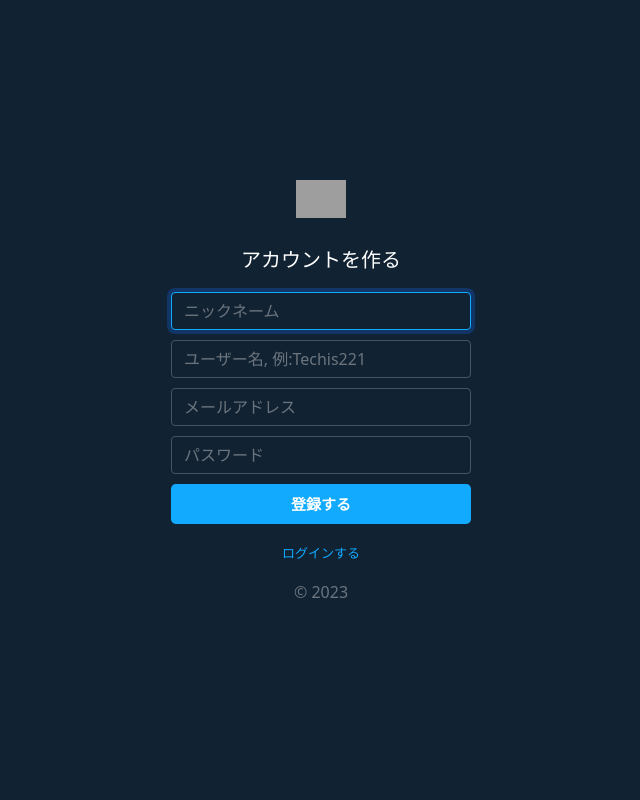
After one commit to iri-1/TwitterClone, a PHP site: page /sign-up.php in a window 1280 px wide. The commit adds this page. Shown: the whole page, without its empty margins (319-959 px from the left). Run offline with PHP 8.4, Linux system fonts and the light colour scheme; grey boxes are pictures that could not be loaded.

Commit message:
会員登録画面＆ログイン画面

```diff
--- a/Views/css/style.css
+++ b/Views/css/style.css
@@ -1,6 +1,9 @@
 /*
 全体
 ****/
+html {
+  height:100%;
+}
 .container {
   display: flex;
   justify-content: center;
@@ -47,7 +50,12 @@
   color: #fff;
 }
 
-a{}
+a{
+  font-size: 13px;
+  color: #1af;
+  text-decoration: none;
+
+}
 
 /*
 サイド
@@ -231,3 +239,42 @@ a{}
     margin-top:10px;
   }
 }
+/*
+会員登録（ログイン画面共用）
+******/
+body.signup{
+    display: flex;
+    align-items: center;
+    padding-top: 40px;
+    padding-bottom: 40px;
+    height: 100%;
+}
+.signup {
+    background: #123;
+    color: #fff;
+}
+.signup .form-signup{
+    width: 100%;
+    max-width: 330px;
+    padding: 15px;
+    margin: auto;
+}
+.signup .logo-white{
+    margin-bottom: 30px;
+    width: 50px;
+}
+.signup h1{
+    font-size: 20px;
+    margin-bottom: 20px;
+}
+.signup input{
+  margin-bottom: 10px;
+  background-color: #123;
+  border-color: #456;
+  color: #fff;
+}
+.signup input:focus{
+    background-color: #123;
+    border-color: #1af;
+    color: #fff;
+}
--- /dev/null
+++ b/Views/sign-up.php
@@ -0,0 +1,33 @@
+<!DOCTYPE html>
+<html lang="ja">
+
+<head>
+    <meta charset="UTF-8">
+    <meta http-equiv="X-UA-Compatible" content="IE=edge">
+    <meta name="viewport" content="width=device-width, initial-scale=1.0">
+    <link rel="icon" href="../Views/img/logo-twitterblue.svg">
+    <!-- Bootstrap CSS -->
+    <link href="https://cdn.jsdelivr.net/npm/bootstrap@5.0.0-beta1/dist/css/bootstrap.min.css" rel="stylesheet" integrity="sha384-giJF6kkoqNQ00vy+HMDP7azOuL0xtbfIcaT9wjKHr8RbDVddVHyTfAAsrekwKmP1" crossorigin="anonymous">
+    <link rel="stylesheet" href="../Views/css/style.css">
+
+    <title>会員登録画面 / Twitterクローン</title>
+    <meta name="description" content="会員登録画面です">
+</head>
+<body class="signup text-center">
+    <main class="form-signup">
+        <form action="sign-up.php" class="post">
+            <img src="../Views/img/logo-white.svg" alt="" class="logo-white">
+            <h1>アカウントを作る</h1>
+            <input type="text" class="form-control" name="nickname" placeholder="ニックネーム" maxlength="50" required autofocus>
+            <input type="text" class="form-control" name="name" placeholder="ユーザー名, 例:Techis221" maxlength="50" required>
+            <input type="email" class="form-control" name="email" placeholder="メールアドレス" maxlength="254" required>
+            <input type="password" class="form-control" name="password" placeholder="パスワード" maxlength="50" required>
+            <button class="w-100 btn btn-lg" type="submit">登録する</button>
+            <p class="mt-3 mb-2"><a href="sign-in.php">ログインする</a></p>
+            <p class="mt-2 mt-3 text-muted">&copy; 2023</p>
+        </form>
+        </main>
+</body>
+
+
+</html>
```
Also changed, not shown: Views/home.php (+24 -9 lines), Views/js/likes.js (added, +29 -0 lines), Views/sign-in.php (added, +31 -0 lines).
